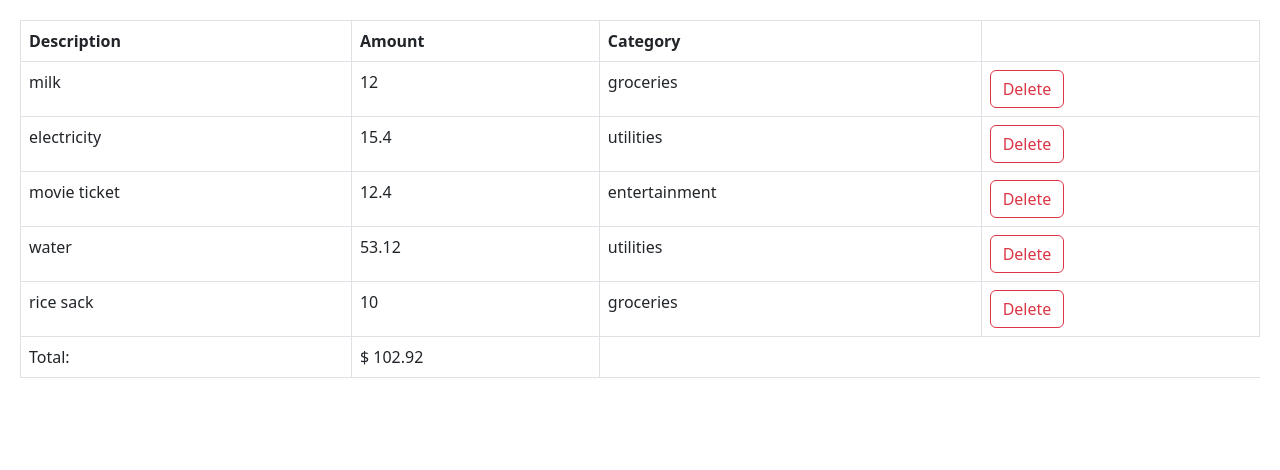
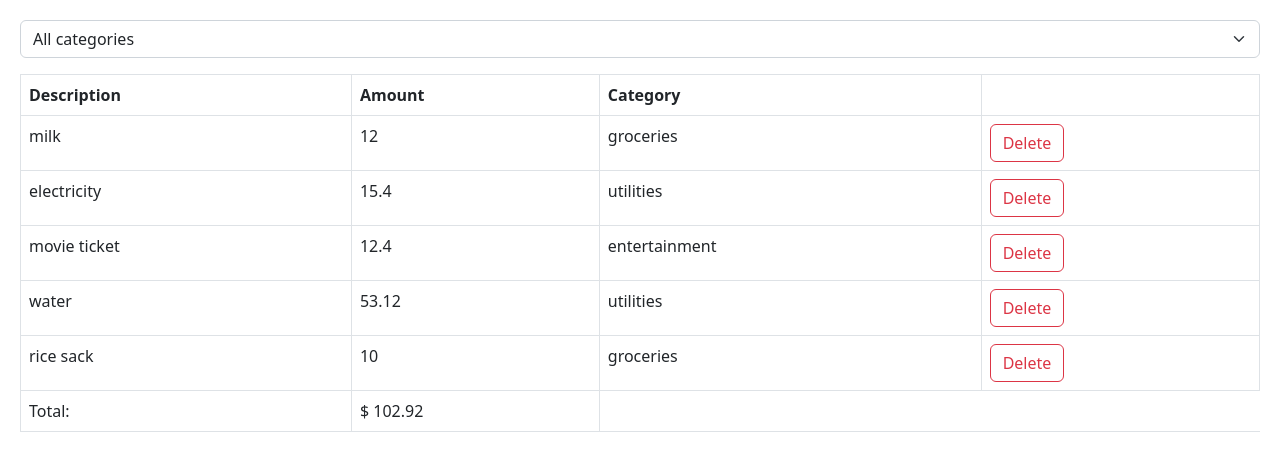
Before and after one commit to Oconer-git/practice-react-with-mosh, a React (Vite) app: page / in a window 1280 px wide. Shown: the top 470 px of the page. Built offline with nearby package versions, Linux system fonts and the light colour scheme.

Commit message:
building-forms: building expense filter

```diff
--- a/src/App.tsx
+++ b/src/App.tsx
@@ -2,15 +2,20 @@
 import { useState } from 'react';
 import './App.css';
 import ExpenseList from './Expense-tracker/components/ExpenseList';
+import ExpenseFilter from './Expense-tracker/components/ExpenseFilter';
+
+export const categories = ['groceries', 'utilities', 'entertainment'];
 
 interface Expense {
   id: number;
   description: string;
   amount: number;
   category: string;
-}
+};
 
 function App() {
+  const [selectedCategory, setSelectedCategory] = useState('');
+
   const[expenses, setExpenses] = useState<Expense[]>([
     {id:0, description:'milk', amount:12, category:'groceries'},
     {id:1, description:'electricity', amount:15.4, category:'utilities'},
@@ -19,10 +24,17 @@
     {id:5, description:'rice sack', amount:10, category:'groceries'},
   ]);
 
+  const visibleExpenses = selectedCategory
+    ? expenses.filter(expense => expense.category === selectedCategory)
+    : expenses;
+
   return (
     <div>
+      <div className="mb-3">
+        <ExpenseFilter onSelectCategory={(category) => (setSelectedCategory(category))} />
+      </div>
       <ExpenseList
-        expenses={expenses}
+        expenses={visibleExpenses}
         onDelete={(id) => setExpenses(expenses.filter(e => e.id !== id))}
       />
     </div>
--- /dev/null
+++ b/src/Expense-tracker/components/ExpenseFilter.tsx
@@ -0,0 +1,18 @@
+import React from 'react'
+
+interface Props{
+    onSelectCategory: (category: string) => void;
+}
+
+const ExpenseFilter = ({onSelectCategory}: Props) => {
+  return (
+    <select className="form-select" onChange={(event) => onSelectCategory(event.target.value)}>
+        <option value="">All categories</option>
+        <option value="groceries">Groceries</option>
+        <option value="utilities">Utilities</option>
+        <option value="entertainment">Entertainment</option>
+    </select>
+  )
+}
+
+export default ExpenseFilter
--- a/src/Expense-tracker/components/ExpenseList.tsx
+++ b/src/Expense-tracker/components/ExpenseList.tsx
@@ -46,4 +46,4 @@
     )
 }
 
-export default ExpenseList
+export default ExpenseList;
```
Also changed, not shown: src/Expense-tracker/components/ExpenseForm.tsx (added).
